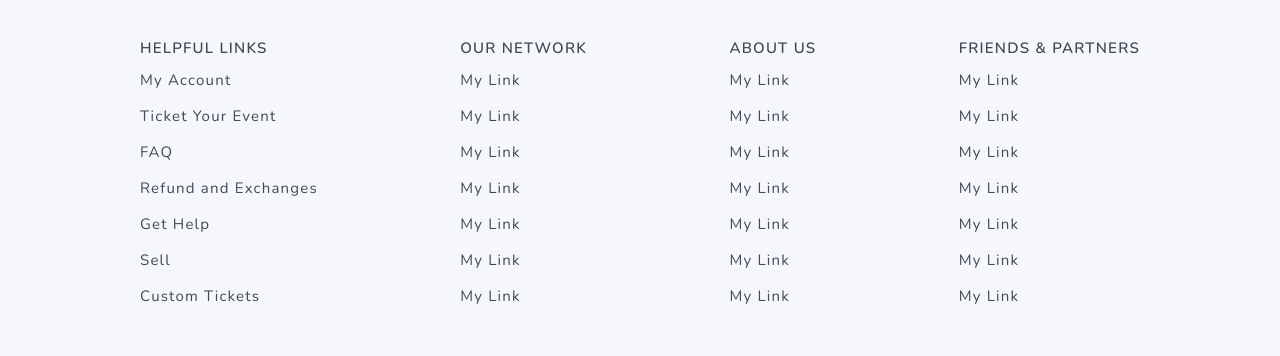
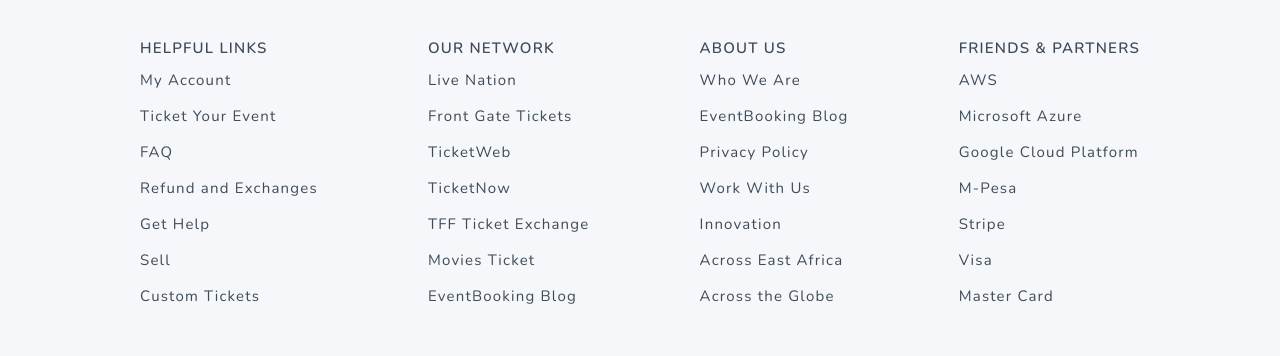
Before and after one commit to amashr/eventbooking-client, a Next.js app: page / in a window 1280 px wide. Shown: the part 689-1045 px from the top of the page. Built offline with nearby package versions, Linux system fonts and the light colour scheme.

Commit message:
modified footer component

```diff
--- a/components/Footer.js
+++ b/components/Footer.js
@@ -236,37 +236,37 @@ const Footer = () => (
           <h4>Our Network</h4>
           <li>
             <Link href="/">
-              <a>My Link</a>
+              <a>Live Nation</a>
             </Link>
           </li>
           <li>
             <Link href="/">
-              <a>My Link</a>
+              <a>Front Gate Tickets</a>
             </Link>
           </li>
           <li>
             <Link href="/">
-              <a>My Link</a>
+              <a>TicketWeb</a>
             </Link>
           </li>
           <li>
             <Link href="/">
-              <a>My Link</a>
+              <a>TicketNow</a>
             </Link>
           </li>
           <li>
             <Link href="/">
-              <a>My Link</a>
+              <a>TFF Ticket Exchange</a>
             </Link>
           </li>
           <li>
             <Link href="/">
-              <a>My Link</a>
+              <a>Movies Ticket</a>
             </Link>
           </li>
           <li>
             <Link href="/">
-              <a>My Link</a>
+              <a>EventBooking Blog</a>
             </Link>
           </li>
         </ul>
@@ -275,37 +275,37 @@ const Footer = () => (
           <h4>About Us</h4>
           <li>
             <Link href="/">
-              <a>My Link</a>
+              <a>Who We Are</a>
             </Link>
           </li>
           <li>
             <Link href="/">
-              <a>My Link</a>
+              <a>EventBooking Blog</a>
             </Link>
           </li>
           <li>
             <Link href="/">
-              <a>My Link</a>
+              <a>Privacy Policy</a>
             </Link>
           </li>
           <li>
             <Link href="/">
-              <a>My Link</a>
+              <a>Work With Us</a>
             </Link>
           </li>
           <li>
             <Link href="/">
-              <a>My Link</a>
+              <a>Innovation</a>
             </Link>
           </li>
           <li>
             <Link href="/">
-              <a>My Link</a>
+              <a>Across East Africa</a>
             </Link>
           </li>
           <li>
             <Link href="/">
-              <a>My Link</a>
+              <a>Across the Globe</a>
             </Link>
           </li>
         </ul>
@@ -314,37 +314,37 @@ const Footer = () => (
           <h4>Friends &amp; Partners</h4>
           <li>
             <Link href="/">
-              <a>My Link</a>
+              <a>AWS</a>
             </Link>
           </li>
           <li>
             <Link href="/">
-              <a>My Link</a>
+              <a>Microsoft Azure</a>
             </Link>
           </li>
           <li>
             <Link href="/">
-              <a>My Link</a>
+              <a>Google Cloud Platform</a>
             </Link>
           </li>
           <li>
             <Link href="/">
-              <a>My Link</a>
+              <a>M-Pesa</a>
             </Link>
           </li>
           <li>
             <Link href="/">
-              <a>My Link</a>
+              <a>Stripe</a>
             </Link>
           </li>
           <li>
             <Link href="/">
-              <a>My Link</a>
+              <a>Visa</a>
             </Link>
           </li>
           <li>
             <Link href="/">
-              <a>My Link</a>
+              <a>Master Card</a>
             </Link>
           </li>
         </ul>
```
